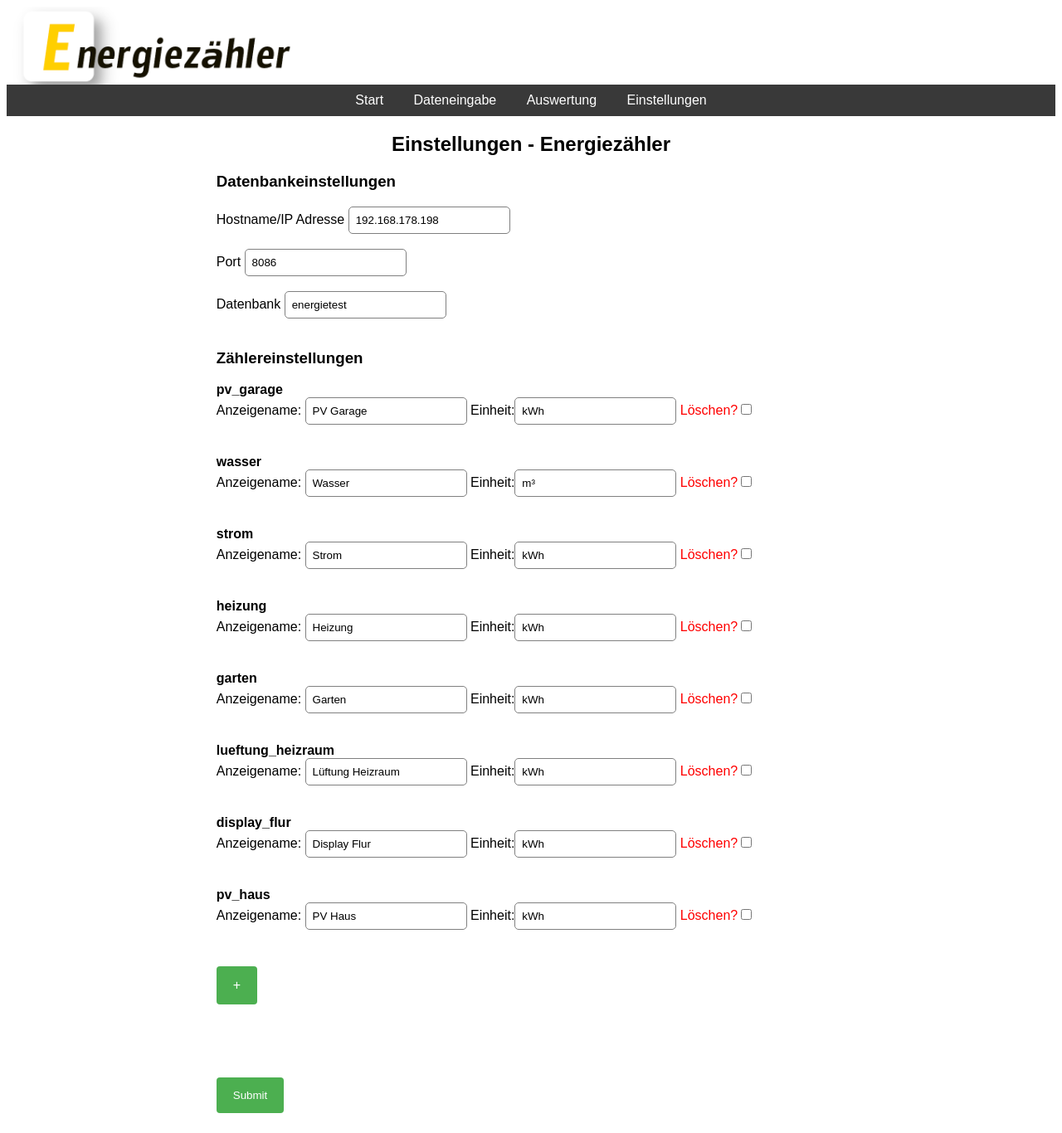
After one commit to jjk4/energiezaehler, a PHP site: page /configuration.php in a window 1280 px wide. The commit adds this page. Shown: the whole page at 83% size. Run offline with PHP 8.4, Linux system fonts and the light colour scheme.

Commit message:
Einstellungen via Webinterface

```diff
--- a/add_values.php
+++ b/add_values.php
@@ -1,5 +1,5 @@
 <?php
-	$config = include('config.php');
+	$config = json_decode(file_get_contents('config.json'), true);
 	$host = $config['host'];
 	$port = $config['port'];
 	$database = $config['database'];
--- a/app/header.php
+++ b/app/header.php
@@ -9,5 +9,5 @@
 	<body>
 		<h2><?=$site_name?></h2>
 		<?php
-			$config = include('../config.php');
+			$config = json_decode(file_get_contents('../config.json'), true);
 		?>
--- a/app/submitinput.php
+++ b/app/submitinput.php
@@ -10,7 +10,7 @@
 		<div id=okay>&#9989;</div>
 
 		<?php
-		$config = include('../config.php');
+		$config = json_decode(file_get_contents('../config.json'), true);
 		$database = $config['database'];
 		$host = $config['host'];
 		$port = $config['port'];
--- a/app/submitquery.php
+++ b/app/submitquery.php
@@ -10,7 +10,7 @@
 			<h1>Rohdaten</h1>
 			<a href=rawdata.php>Zurück</a><br>
 			<?php
-				$config = include('../config.php');
+				$config = json_decode(file_get_contents('../config.json'), true);
 				$database = $config['database'];
 				$host = $config['host'];
 				$port = $config['port'];
--- a/app/visu/3months_submit.php
+++ b/app/visu/3months_submit.php
@@ -1,7 +1,7 @@
 <?php
 $site_name = "";
 include ("header.php");
-$config = include('../../config.php');
+$config = json_decode(file_get_contents('../../config.json'), true);
 $database = $config['database'];
 $host = $config['host'];
 $port = $config['port'];
--- a/app/visu/header.php
+++ b/app/visu/header.php
@@ -8,5 +8,5 @@
 	<body>
 		<h2><?=$site_name?> - Energiezähler</h2>
 		<?php
-			$config = include('../../config.php');
+			$config = json_decode(file_get_contents('../../config.json'), true);
 		?>
--- a/app/visu/months1year_submit.php
+++ b/app/visu/months1year_submit.php
@@ -1,7 +1,7 @@
 <?php
 $site_name = "";
 include ("header.php");
-$config = include('../../config.php');
+$config = json_decode(file_get_contents('../../config.json'), true);
 $database = $config['database'];
 $host = $config['host'];
 $port = $config['port'];
--- /dev/null
+++ b/config.json
@@ -0,0 +1 @@
+{"host":"192.168.178.198","port":"8086","database":"energietest","zaehler":{"pv_garage":{"displayname":"PV Garage","unit":"kWh"},"wasser":{"displayname":"Wasser","unit":"m\u00b3"},"strom":{"displayname":"Strom","unit":"kWh"},"heizung":{"displayname":"Heizung","unit":"kWh"},"garten":{"displayname":"Garten","unit":"kWh"},"lueftung_heizraum":{"displayname":"L\u00fcftung Heizraum","unit":"kWh"},"display_flur":{"displayname":"Display Flur","unit":"kWh"},"pv_haus":{"displayname":"PV Haus","unit":"kWh"}}}
--- /dev/null
+++ b/configuration.php
@@ -0,0 +1,40 @@
+		<?php
+			$site_name = "Einstellungen";
+			include ("header.php");
+		?>
+		<div class="content">
+			<form action="submitconfiguration.php">
+				<h3>Datenbankeinstellungen</h3>
+				<label>Hostname/IP Adresse
+					<input name="host" type="text" placeholder="Host" value="<?php echo($config['host']);?>">
+				</label><br><br>
+				<label>Port
+					<input name="port" type="number" placeholder="Port" value="<?php echo($config['port']);?>">
+				</label><br><br>
+				<label>Datenbank
+					<input name="database" type="text" placeholder="Datenbank" value="<?php echo($config['database']);?>">
+				</label><br><br>
+				<h3>Zählereinstellungen</h3>
+				<?php
+					foreach ($config['zaehler'] as $key => $value) {
+						$displayname = $value['displayname'];
+						$unit = $value['unit'];
+						echo "<label><b>$key</b> <br>Anzeigename: <input name=\"" . $key . "_displayname\" type=\"text\" value=\"$displayname\"> Einheit:<input name=\"" . $key . "_unit\" type=\"text\" value=\"$unit\"> <span style=\"color:red;\">Löschen?</span><input type=\"checkbox\"name=\"" . $key . "_delete\"></label><br><br><br>", PHP_EOL;
+						$displayname = "";
+						$unit = "";
+					};
+				?>
+				<button onclick="addCounter()" id="add" type="button">+</button><br><br>
+				<label id="neu" style="display: none;"><b>neu</b> <br>technischer Name: <input name="neu_name" type="text" value=""> Anzeigename: <input name="neu_displayname" type="text" value=""> Einheit:<input name="neu_unit" type="text" value=""></label><br><br><br>
+				<input type="submit">
+			</form>
+
+		</div>
+		<script>
+		function addCounter() {
+		  document.getElementById("neu").style.display = 'block';
+		  document.getElementById("add").style.display = 'none';
+		}
+		</script>
+	</body>
+</html>
--- a/header.php
+++ b/header.php
@@ -11,8 +11,9 @@
 			<a href="index.php">Start</a>
 			<a href="input.php">Dateneingabe</a>
 			<a href="analysis.php">Auswertung</a>
+			<a href="configuration.php">Einstellungen</a>
 		</div>
 		<h2><?=$site_name?> - Energiezähler</h2>
 		<?php
-			$config = include('config.php');
+			$config = json_decode(file_get_contents('config.json'), true);
 		?>
--- a/style.css
+++ b/style.css
@@ -76,6 +76,13 @@ input[type=number] {
   border-radius: 5px;
   box-sizing: border-box;
 }
+input[type=text] {
+  padding: 8px 8px;
+  display: inline-block;
+  border: 1px solid #808080;
+  border-radius: 5px;
+  box-sizing: border-box;
+}
 input[type=submit] {
   background-color: #4CAF50;
   color: white;
@@ -85,7 +92,16 @@ input[type=submit] {
   border-radius: 4px;
   cursor: pointer;
 }
-
+#add {
+  background-color: #4CAF50;
+  color: white;
+  font-size: 100%;
+  padding: 14px 20px;
+  margin: 8px 0;
+  border: none;
+  border-radius: 4px;
+  cursor: pointer;
+}
 input[type=submit]:hover {
   background-color: #45a049;
 }
--- a/submitinput.php
+++ b/submitinput.php
@@ -9,7 +9,7 @@
 		<div id=okay>&#9989;</div>
 
 		<?php
-		$config = include('config.php');
+		$config = json_decode(file_get_contents('config.json'), true);
 		$database = $config['database'];
 		$host = $config['host'];
 		$port = $config['port'];
--- a/visu/3months_submit.php
+++ b/visu/3months_submit.php
@@ -1,5 +1,5 @@
 <?php
-$config = include('../config.php');
+$config = json_decode(file_get_contents('../config.json'), true);
 $database = $config['database'];
 $host = $config['host'];
 $port = $config['port'];
--- a/visu/header.php
+++ b/visu/header.php
@@ -11,8 +11,9 @@
 			<a href="../index.php">Start</a>
 			<a href="../input.php">Dateneingabe</a>
 			<a href="../analysis.php">Auswertung</a>
+			<a href="../configuration.php">Einstellungen</a>
 		</div>
 		<h2><?=$site_name?> - Energiezähler</h2>
 		<?php
-			$config = include('../config.php');
+			$config = json_decode(file_get_contents('../config.json'), true);
 		?>
--- a/visu/months1year_submit.php
+++ b/visu/months1year_submit.php
@@ -1,5 +1,5 @@
 <?php
-$config = include('../config.php');
+$config = json_decode(file_get_contents('../config.json'), true);
 $database = $config['database'];
 $host = $config['host'];
 $port = $config['port'];
```
Also changed, not shown: app/style.css (+7 -0 lines), submitconfiguration.php (added, +26 -0 lines), 2 other files.
